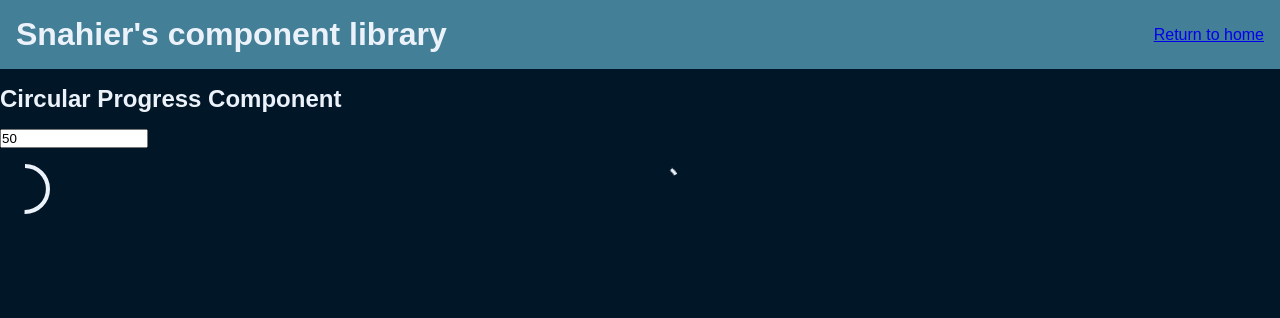
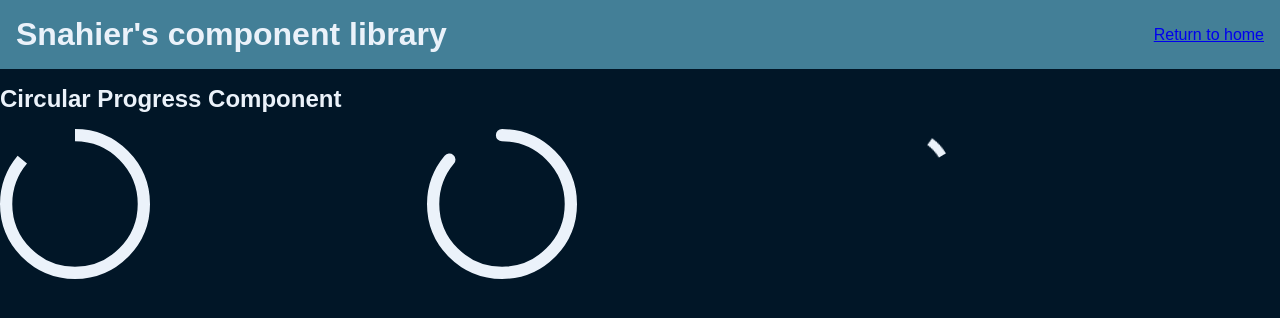
Before and after one commit to Snahier/snahier-react-tools, a React (Create React App) app: page /circular-progress in a window 1280 px wide. Shown: the top 318 px of the page. Built offline with nearby package versions, Linux system fonts and the light colour scheme.

Commit message:
Add random values to show transition

```diff
--- a/src/pages/CircularProgress/index.tsx
+++ b/src/pages/CircularProgress/index.tsx
@@ -1,6 +1,7 @@
-import { useState } from "react"
+import { useEffect, useState } from "react"
 import { CircularProgress } from "../../components/CircularProgress"
 import { Header } from "../../components/Header"
+import { randomIntegerBetween } from "../../helpers/randomIntegerBetween"
 import { Content, StyledPageCircularProgress } from "./styles"
 
 interface PageCircularProgressProps {}
@@ -8,28 +9,38 @@ interface PageCircularProgressProps {}
 export const PageCircularProgress: React.FC<PageCircularProgressProps> = () => {
   const [value, setValue] = useState(50)
 
+  useEffect(() => {
+    const interval = setInterval(() => {
+      setValue(randomIntegerBetween(0, 100))
+    }, 3000)
+
+    return () => {
+      clearInterval(interval)
+    }
+  }, [value])
+
   return (
     <StyledPageCircularProgress className="page">
       <Header />
       <h2>Circular Progress Component</h2>
 
-      <input
-        type="text"
-        value={value}
-        onChange={(event) => setValue(Number(event.target.value))}
-        style={{
-          maxWidth: "20ch",
-        }}
-      />
       <Content>
         <CircularProgress
           color="primary"
           variant="determinate"
           value={value}
-          size={50}
+          size={150}
         />
 
-        <CircularProgress color="primary" variant="indeterminate" />
+        <CircularProgress
+          color="primary"
+          variant="determinate"
+          size={150}
+          value={value}
+          round
+        />
+
+        <CircularProgress color="primary" variant="indeterminate" size={100} />
       </Content>
     </StyledPageCircularProgress>
   )
```
